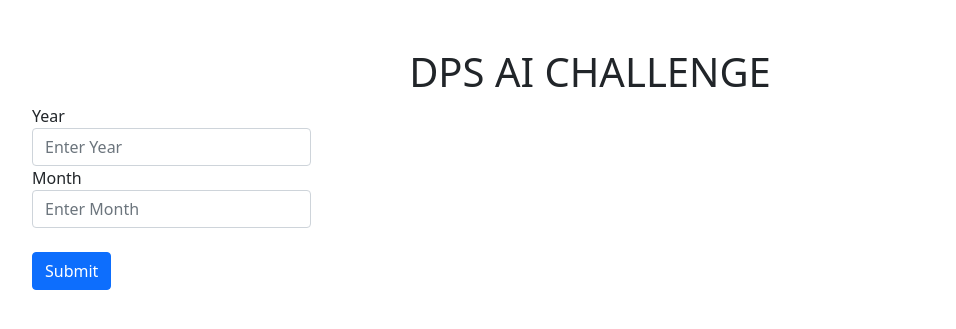
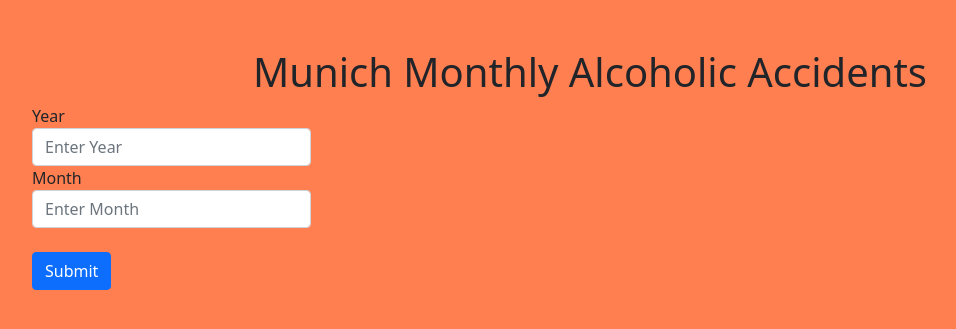
Before and after one commit to mahmoudfazeli/Munich-Monthly-Alcoholic-Accidents, a Flask app: page / in a window 1280 px wide. Shown: the top 329 px of the page, without its empty margins (50-1006 px from the left). Run offline with Flask 2, Linux system fonts and the light colour scheme; parts of the project's set-up code (start-up, migrations or seed data) failed here and were passed over.

Commit message:
Add files via upload

```diff
--- a/templates/index.html
+++ b/templates/index.html
@@ -2,15 +2,21 @@
 <html>
 
 <head>
-  <title>DPS AI CHALLENGE</title>
+  <title>Munich Monthly Alcoholic Accidents</title>
   <link rel="stylesheet" href="https://cdn.jsdelivr.net/npm/bootstrap@5.1.3/dist/css/bootstrap.min.css"
     integrity="sha384-1BmE4kWBq78iYhFldvKuhfTAU6auU8tT94WrHftjDbrCEXSU1oBoqyl2QvZ6jIW3" crossorigin="anonymous">
 </head>
 
+<style>
+body {
+  background-color: coral;
+}
+</style>
+
 <body>
 
   <div class="container center_div">
-    <h1 class="pt-5 text-center">DPS AI CHALLENGE</h1>
+    <h1 class="pt-5 text-center">Munich Monthly Alcoholic Accidents</h1>
     <form action="{{ url_for('predict')}}" method="post">
       <div class="form-group form-group w-25">
         <label>Year</label>
```
